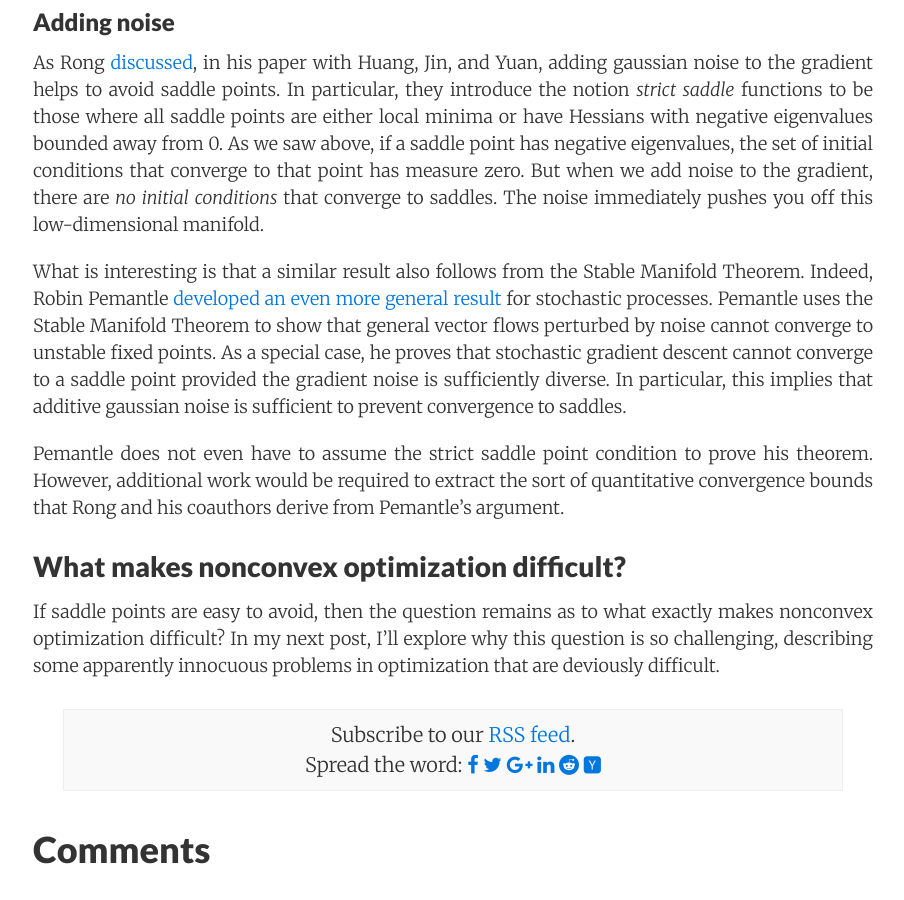
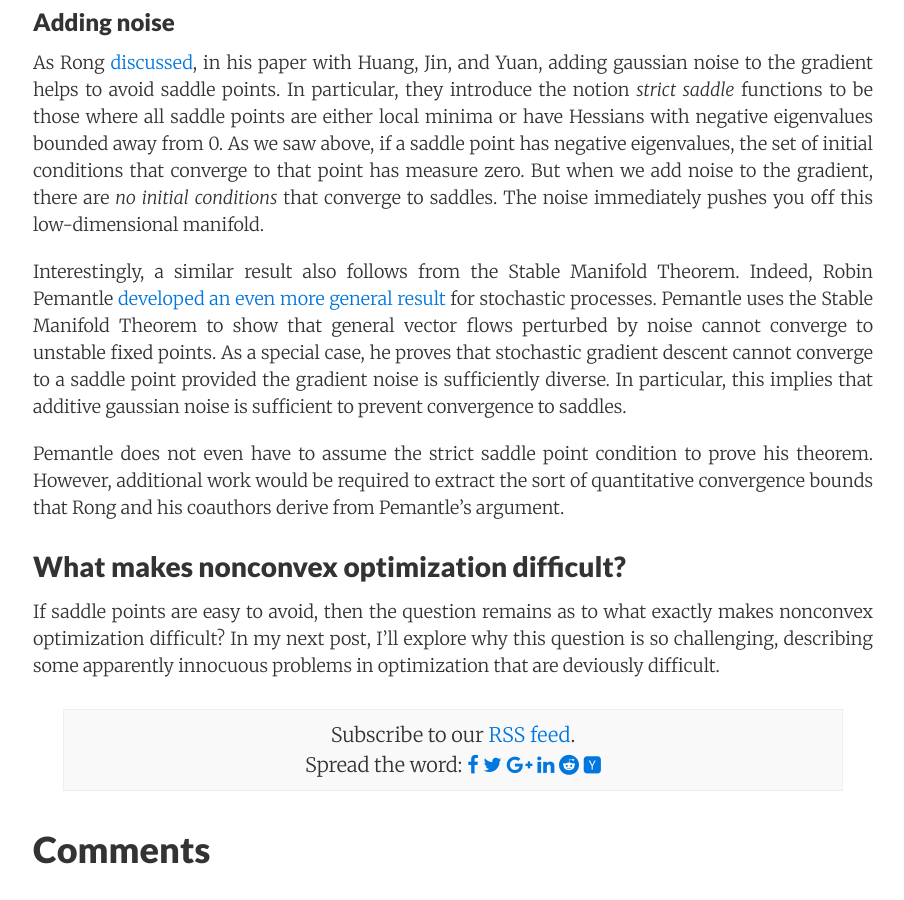
Before and after one commit to offconvex/offconvex.github.io, a Jekyll site: the page built from _posts/2016-03-24-saddles-again.md, in a window 1280 px wide and 900 px high, scrolled down 2157 px. Shown: the whole window, without its empty margins (187-1091 px from the left). Built offline with Jekyll 4.4.1, drawn with Linux system fonts in a browser that asks for light colours; nearby versions of some CDN libraries; formulas are drawn with MathJax 3; comment, search, counter and statistics services are not loaded; some of the changed text lies outside the part shown.

Commit message:
Update 2016-03-24-saddles-again.md

```diff
--- a/_posts/2016-03-24-saddles-again.md
+++ b/_posts/2016-03-24-saddles-again.md
@@ -53,7 +53,7 @@ In some sense, optimizers would not be particularly surprised by this theorem.
 
 As Rong [discussed](http://www.offconvex.org/2016/03/22/saddlepoints/), in his paper with Huang, Jin, and Yuan, adding gaussian noise to the gradient helps to avoid saddle points.  In particular, they introduce the notion *strict saddle* functions to be those where all saddle points are either local minima or have Hessians with negative eigenvalues bounded away from 0.  As we saw above, if a saddle point has negative eigenvalues, the set of initial conditions that converge to that point has measure zero.  But when we add noise to the gradient, there are *no initial conditions* that converge to saddles.  The noise immediately pushes you off this low-dimensional manifold.
 
-What is interesting is that a similar result also follows from the Stable Manifold Theorem. Indeed, Robin Pemantle [developed an even more general result](https://www.math.upenn.edu/~pemantle/papers/nonconvergence.pdf) for stochastic processes.  Pemantle uses the Stable Manifold Theorem to show that general vector flows perturbed by noise cannot converge to unstable fixed points. As a special case, he proves that stochastic gradient descent cannot converge to a saddle point provided the gradient noise is sufficiently diverse.  In particular, this implies that additive gaussian noise is sufficient to prevent convergence to saddles.
+Interestingly, a similar result also follows from the Stable Manifold Theorem. Indeed, Robin Pemantle [developed an even more general result](https://www.math.upenn.edu/~pemantle/papers/nonconvergence.pdf) for stochastic processes.  Pemantle uses the Stable Manifold Theorem to show that general vector flows perturbed by noise cannot converge to unstable fixed points. As a special case, he proves that stochastic gradient descent cannot converge to a saddle point provided the gradient noise is sufficiently diverse.  In particular, this implies that additive gaussian noise is sufficient to prevent convergence to saddles.
 
 Pemantle does not even have to assume the strict saddle point condition to prove his theorem.  However, additional work would be required to extract the sort of quantitative convergence bounds that Rong and his coauthors derive from Pemantle’s argument.
 
```
